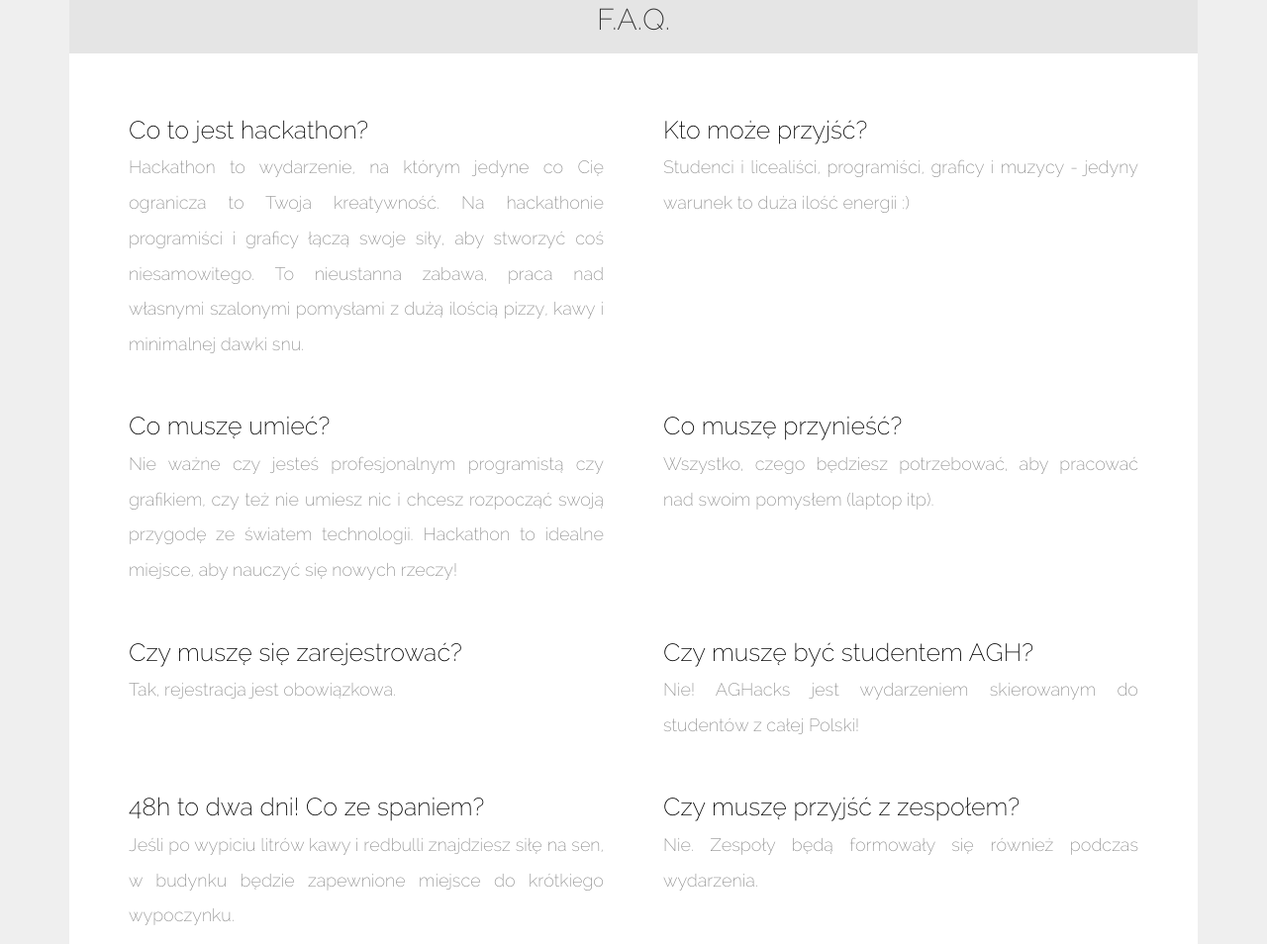
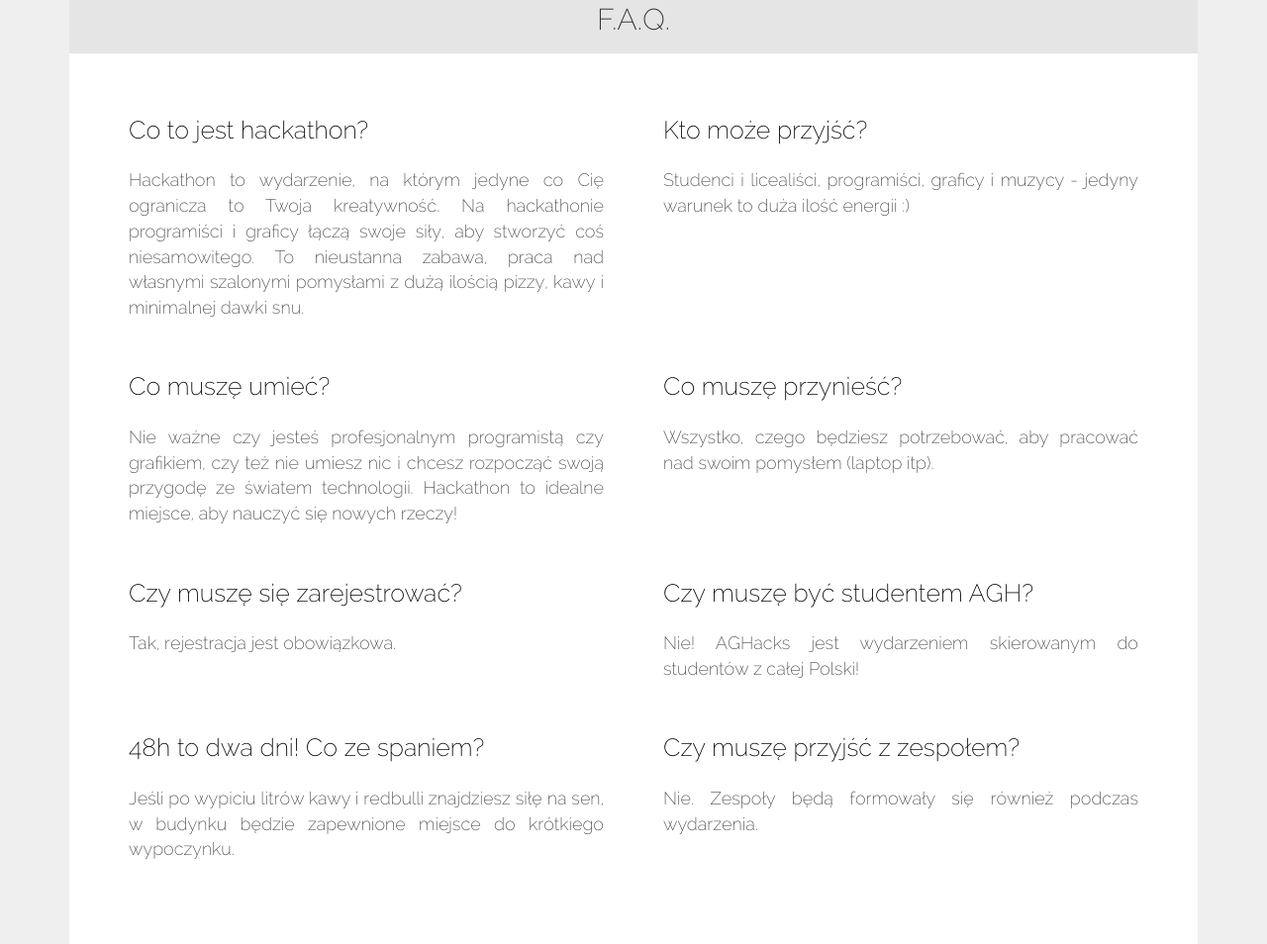
Before and after one commit to AGHacks/aghacks_webapp, a plain HTML site: page index.html in a window 1280 px wide. Shown: the part 2588-3542 px from the top of the page at 99% size. Drawn offline with nearby package versions, Linux system fonts and the light colour scheme.

Commit message:
improv: faq answer styles

```diff
--- a/css/main.css
+++ b/css/main.css
@@ -227,7 +227,10 @@ header {
 }
 
 .answer {
+  display: block;
+  padding-top: 20px;
   font-size: 18px;
+  color: #3C3C3C;
 }
 
 .faq-row {
```
